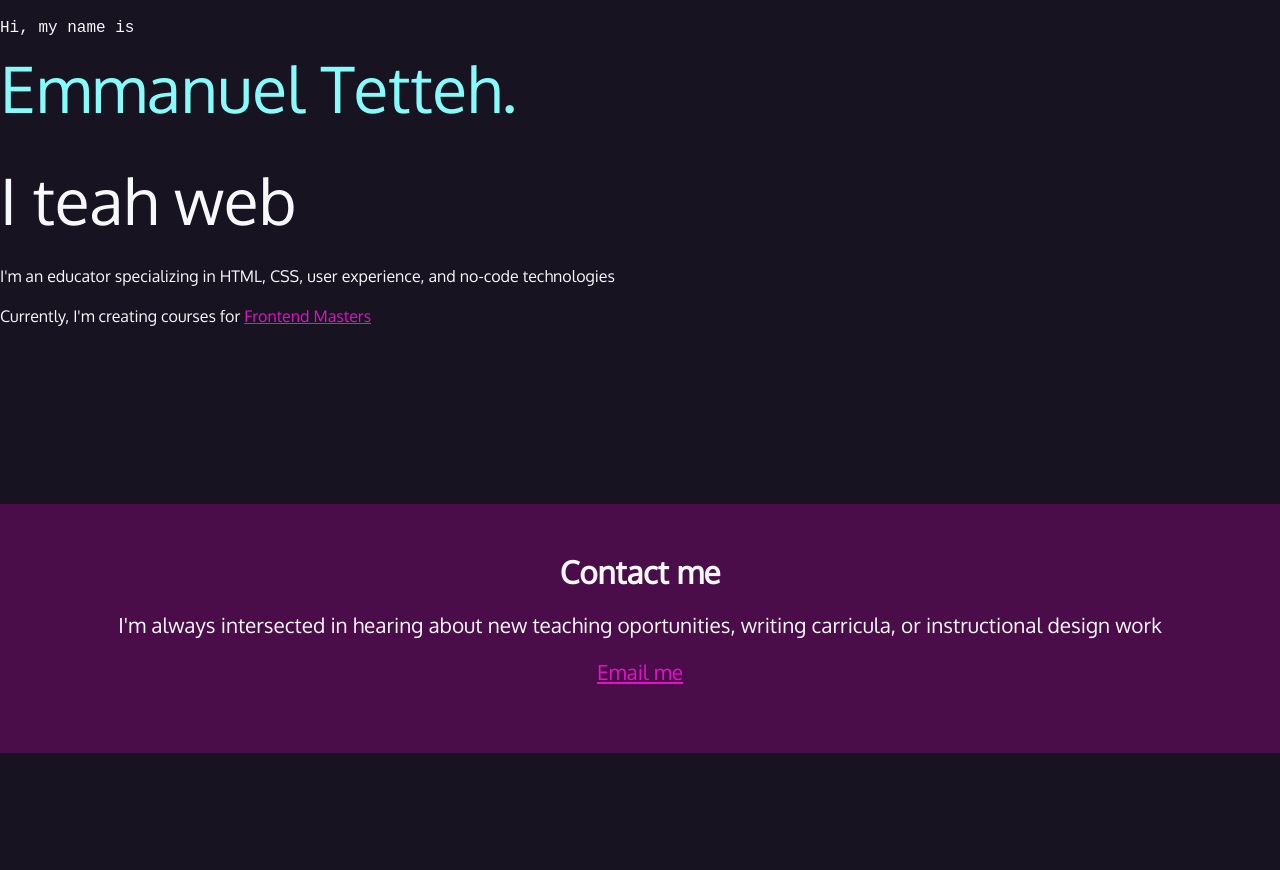
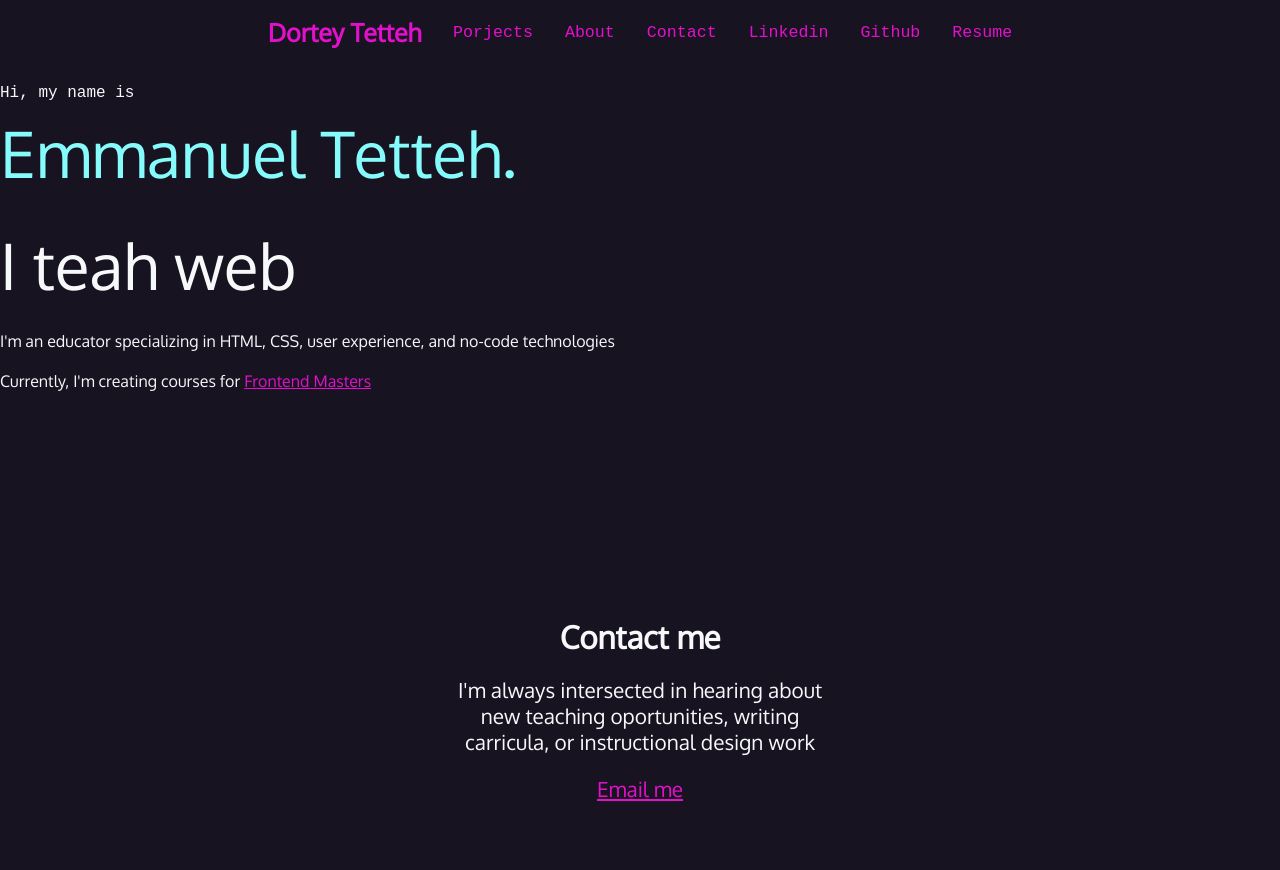
Before and after one commit to pythonwithDT/Getting-Tarted-with-Css---FrontEnd-Mentor, a plain HTML site: page index.html in a window 1280 px wide. Before the commit the page ends 800 px from the top, so only its background shows below. Drawn offline with Linux system fonts and the light colour scheme; a web font is replaced by a local one.

Commit message:
getting started with css

```diff
--- a/index.html
+++ b/index.html
@@ -8,6 +8,19 @@
     <title>Document</title>
 </head>
 <body>
+    <nav>
+        <ul>
+            <li>
+                <h1><a href="http://">Dortey Tetteh</a></h1>
+            </li>
+            <li><a href="http://">Porjects</a></li>
+            <li><a href="http://">About</a></li>
+            <li><a href="http://">Contact</a></li>
+            <li><a href="http://">Linkedin</a></li>
+            <li><a href="http://">Github</a></li>
+            <li><a href="http://">Resume</a></li>
+        </ul>
+    </nav>
     <section id="intro">
         <p class="name">Hi, my name is <span>Emmanuel Tetteh.</span></p>
         <h2>I teah web</h2>
--- a/main.css
+++ b/main.css
@@ -77,13 +77,33 @@ a:hover {
 
 
 .contacts  {
-    /* width: 400px; */
-    background-color: var(--plum);
+    width: 400px;
     margin: 0 auto;
     padding: 3rem 0;
     text-align: center;
 }
 
-.wrap {
-    text-wrap: break-word;
+nav {
+    font-family: var(--mono);
+    font-size: 80%;
+    padding: 1rem ;
 }
+
+nav h1 a {
+    font-family: var(--sans);
+}
+
+nav ul {
+    list-style: none;
+    padding: 0;
+    margin: 0;
+    display: flex;
+    flex-flow: row wrap;
+    justify-content: center;
+    align-items: center;
+    gap: 2rem
+}
+
+nav a {
+    text-decoration: none;
+}
```
